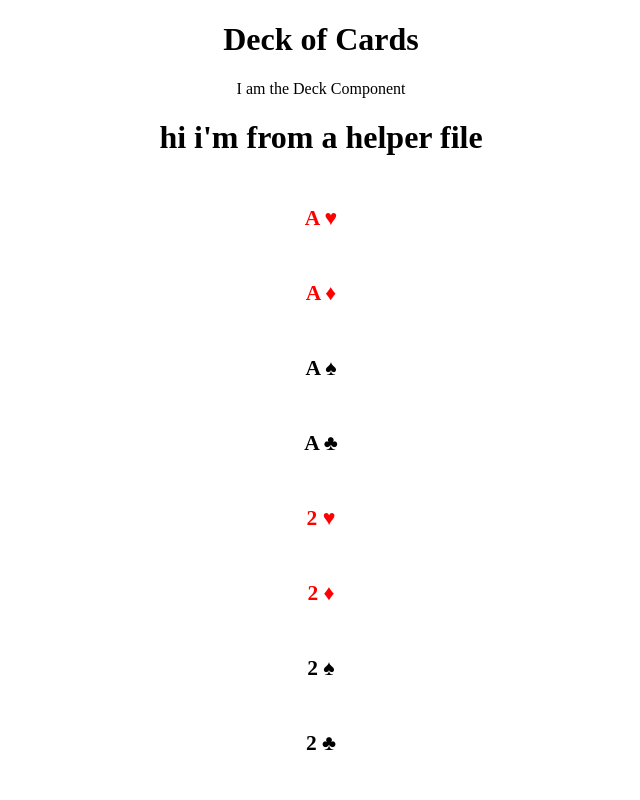
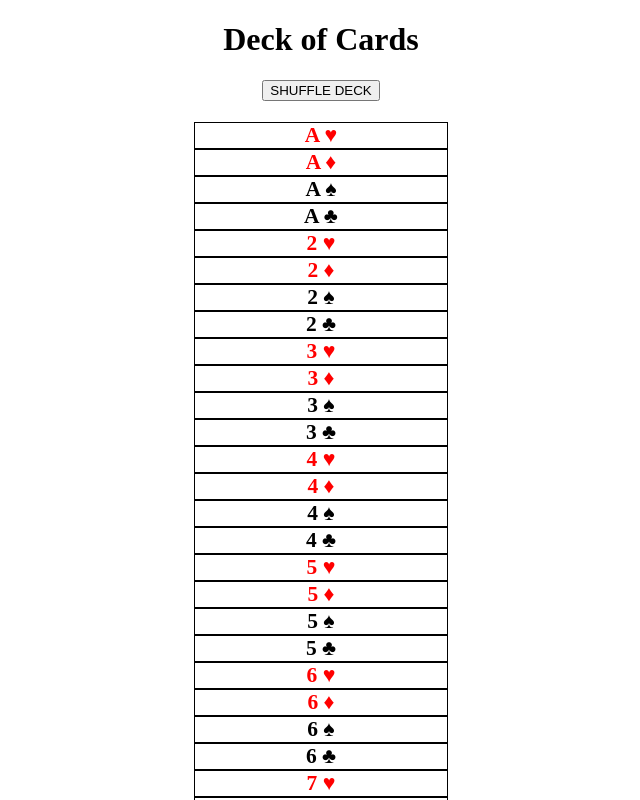
Before and after one commit to ytm127/dynamo, a React (Create React App) app: page / in a window 1280 px wide. Shown: the top 800 px of the page, without its empty margins (319-959 px from the left). Built offline with nearby package versions, Linux system fonts and the light colour scheme.

Commit message:
shuffle functionality complete

```diff
--- a/src/components/Card.js
+++ b/src/components/Card.js
@@ -6,9 +6,9 @@ class Card extends React.Component {
             <div>
                 {this.props.cards.map((card) => (
                     card.suit == '♥' || card.suit == '♦' ?
-                        <h6 style={{ color: 'red' }}>{card.value} {card.suit}</h6>
+                        <h6 style={{ color: 'red', border: 'black solid 1px', width: '20%', margin: 'auto' }}>{card.value} {card.suit}</h6>
                         :
-                        <h6 style={{ color: 'black' }}>{card.value} {card.suit}</h6>
+                        <h6 style={{ color: 'black', border: 'black solid 1px', width: '20%', margin: 'auto' }}>{card.value} {card.suit}</h6>
                 ))}
             </div>
         );
--- a/src/components/Deck.js
+++ b/src/components/Deck.js
@@ -1,5 +1,5 @@
 import React, { Component } from 'react';
-import { helloHelper, makeDeck } from './helpers'
+import { helloHelper, makeDeck, shuffle } from './helpers'
 import Card from './Card';
 
 class Deck extends React.Component {
@@ -16,8 +16,7 @@ class Deck extends React.Component {
     render() {
         return (
             <div>
-                I am the Deck Component
-                <h1>{helloHelper()}</h1>
+                <button onClick={() => this.setState({ cards: shuffle() })}>SHUFFLE DECK</button>
                 <h1><Card cards={this.state.cards} /></h1>
             </div>
         );
--- a/src/components/helpers.js
+++ b/src/components/helpers.js
@@ -41,3 +41,13 @@ export const makeDeck = () => {
     }
     return cards;
 }
+
+// shuffle deck of cards
+export const shuffle = () => {
+    // Fisher-Yates
+    for (let i = cards.length - 1; i > 0; i--) {
+        let j = Math.floor(Math.random() * (i + 1)); // random index from 0 to i
+        [cards[i], cards[j]] = [cards[j], cards[i]]; // swap elements
+    }
+    return (cards)
+}
```
